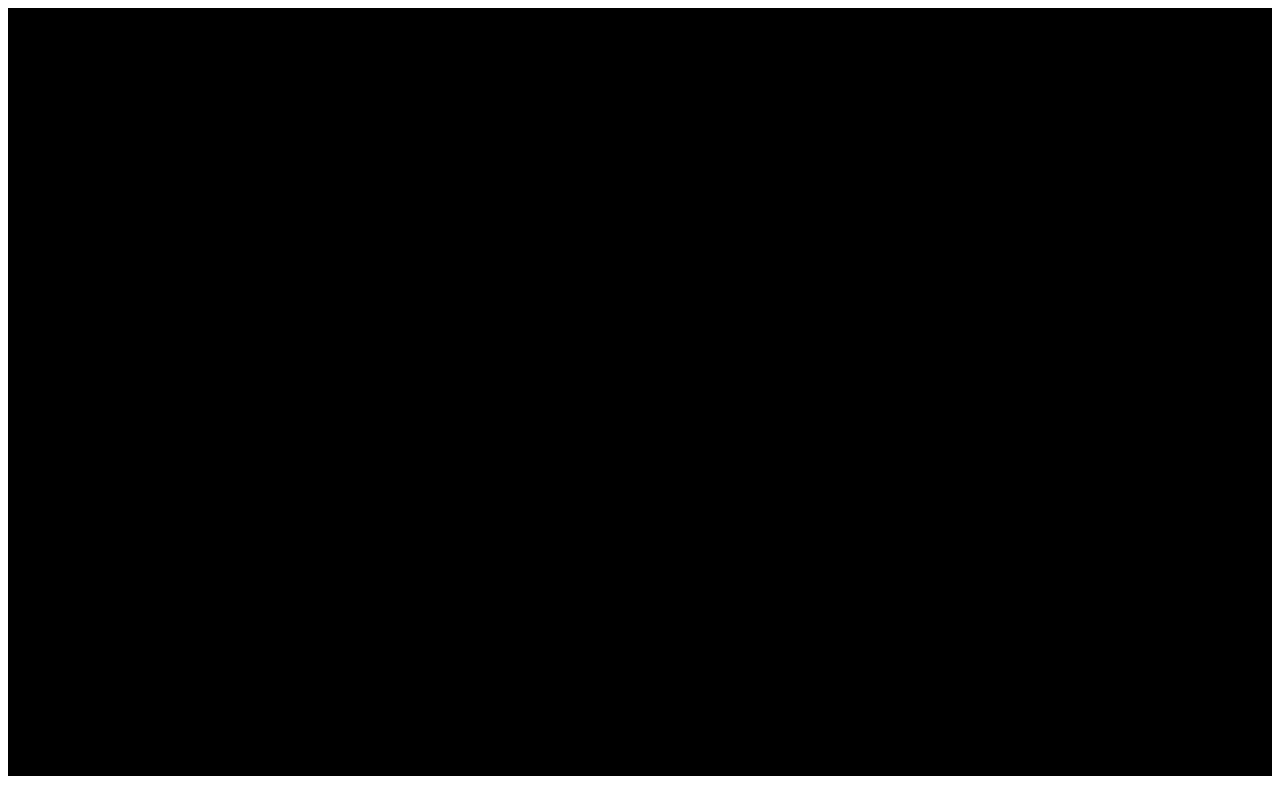
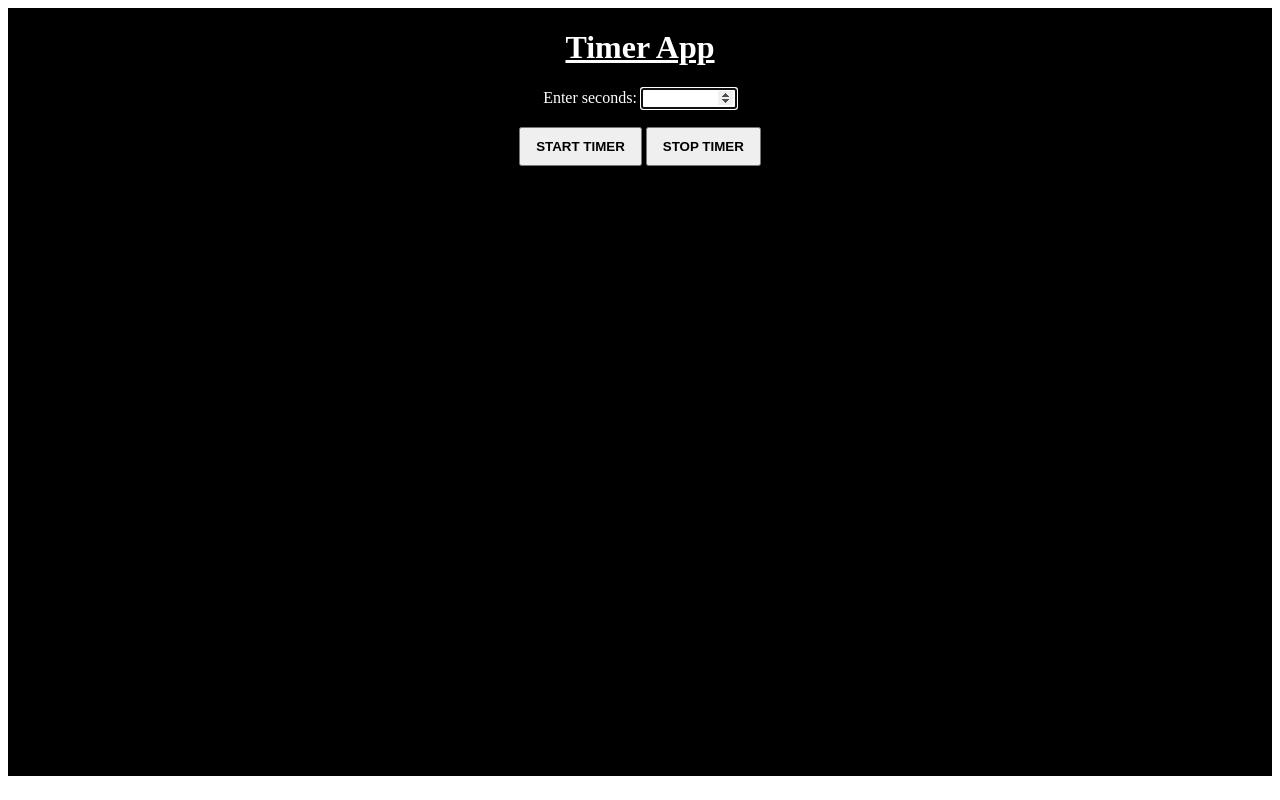
Before and after one commit to jo-rdan/timer-app, a plain HTML site: page index.html in a window 1280 px wide. Drawn offline with Linux system fonts and the light colour scheme.

Commit message:
create start stop [Finishes #168430690]

```diff
--- a/index.html
+++ b/index.html
@@ -15,8 +15,12 @@
     <main>
         <div class="back-color">
            <h1>
-               sample
+               Timer App
            </h1>
+           <label>Enter seconds: </label>
+           <input type="number" id="seconds" min="1" max="1000000" autofocus/><br/></br>
+           <button type="button" id="start_btn" onclick="startTimer()">START TIMER</button>
+           <button type="button" id="sop_btn" onclick="stopTimer()">STOP TIMER</button>
         </div>
     </main>
 </body>
--- a/style.css
+++ b/style.css
@@ -1,11 +1,19 @@
 body{
     padding: -10px;
-
+    color: #fff;
+    text-align: center
 }
 
-
+h1{
+    text-decoration: underline
+}
 .back-color{
     background-color: #000000;
     height: 96vh;
     overflow: hidden;
 }
+
+button{
+    font-weight: bold;
+    padding: 10px 15px
+}
```
